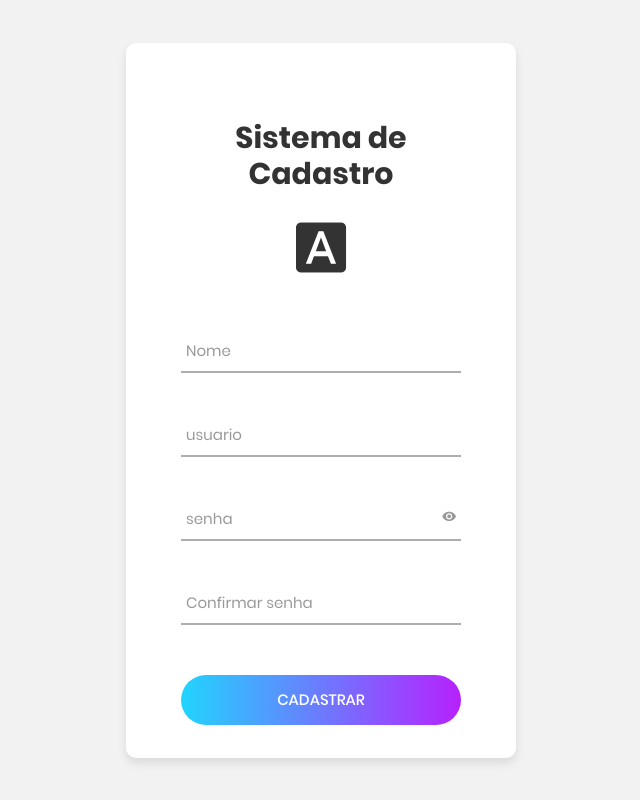
After one commit to caiquezogbi/Sistema-login, a PHP site: page /cadastro.php in a window 1280 px wide. The commit adds this page. Shown: the whole page, without its empty margins (319-959 px from the left). Run offline with PHP 8.4, Linux system fonts and the light colour scheme.

Commit message:
sistema de login e cadastro

```diff
--- a/banco de dados.txt
+++ b/banco de dados.txt
@@ -11,6 +11,9 @@ CREATE TABLE `login`.`usuario` (
   `usuario_id` INT NOT NULL AUTO_INCREMENT,
   `usuario` VARCHAR(200) NOT NULL,
   `senha` VARCHAR(32) NOT NULL,
+  `nome` VARCHAR(100) NOT NULL,
+  `data_cadastro` DATATIME NOT NULL,
+
   PRIMARY KEY (`usuario_id`));
 
 
--- /dev/null
+++ b/cadastro.php
@@ -0,0 +1,197 @@
+<?php
+session_start();
+?>
+
+<!DOCTYPE html>
+<html>
+
+<head>
+    <meta charset="utf-8">
+    <meta http-equiv="X-UA-Compatible" content="IE=edge">
+    <meta name="viewport" content="width=device-width, initial-scale=1">
+    <title>Sistema de Cadastro - PHP + MySQL</title>
+    <link href="https://fonts.googleapis.com/css?family=Open+Sans:300,400,700" rel="stylesheet">
+    <link rel="stylesheet" href="css/style.css">
+
+
+    <meta name="viewport" content="width=device-width, initial-scale=1">
+    <!--===============================================================================================-->
+    <link rel="icon" type="image/png" href="images/icons/favicon.ico" />
+    <!--===============================================================================================-->
+    <link rel="stylesheet" type="text/css" href="vendor/bootstrap/css/bootstrap.min.css">
+    <!--===============================================================================================-->
+    <link rel="stylesheet" type="text/css" href="fonts/font-awesome-4.7.0/css/font-awesome.min.css">
+    <!--===============================================================================================-->
+    <link rel="stylesheet" type="text/css" href="fonts/iconic/css/material-design-iconic-font.min.css">
+    <!--===============================================================================================-->
+    <link rel="stylesheet" type="text/css" href="vendor/animate/animate.css">
+    <!--===============================================================================================-->
+    <link rel="stylesheet" type="text/css" href="vendor/css-hamburgers/hamburgers.min.css">
+    <!--===============================================================================================-->
+    <link rel="stylesheet" type="text/css" href="vendor/animsition/css/animsition.min.css">
+    <!--===============================================================================================-->
+    <link rel="stylesheet" type="text/css" href="vendor/select2/select2.min.css">
+    <!--===============================================================================================-->
+    <link rel="stylesheet" type="text/css" href="vendor/daterangepicker/daterangepicker.css">
+    <!--===============================================================================================-->
+    <link rel="stylesheet" type="text/css" href="css/util.css">
+    <link rel="stylesheet" type="text/css" href="css/main.css">
+    <!--===============================================================================================-->
+
+
+</head>
+
+<body>
+
+
+
+    <div class="limiter">
+        <div class="container-login100">
+            <div class="wrap-login100">
+
+
+
+                <form class="login100-form validate-form" action="cadastrar.php" method="POST">
+
+
+                    <span class="login100-form-title p-b-26">
+                        Sistema de Cadastro
+                    </span>
+                    <span class="login100-form-title p-b-48">
+                        <i class="zmdi zmdi-font"></i>
+                    </span>
+
+
+
+
+
+
+                    <div class="wrap-input100 validate-input" data-validate="Valid email is: a@b.c">
+                        <input class="input100" type="text" name="nome">
+                        <span class="focus-input100" data-placeholder="Nome"></span>
+                    </div>
+
+                    <div class="wrap-input100 validate-input" data-validate="Valid email is: a@b.c">
+                        <input class="input100" type="text" name="usuario">
+                        <span class="focus-input100" data-placeholder="usuario"></span>
+                    </div>
+
+
+
+                    <div class="wrap-input100 validate-input" data-validate="Enter password">
+                        <span class="btn-show-pass">
+                            <i class="zmdi zmdi-eye"></i>
+                        </span>
+                        <input class="input100" type="password" name="senha">
+                        <span class="focus-input100" data-placeholder="senha"></span>
+                    </div>
+
+
+                    <div class="wrap-input100 validate-input" data-validate="Enter password">
+                        </span>
+                        <input class="input100" type="password" name="confirma_senha">
+                        <span class="focus-input100" data-placeholder="Confirmar senha"></span>
+                    </div>
+
+
+
+                    <?php
+                    if ($_POST) {
+                        $senha          = $_POST['senha'];
+                        $senhaConfirma  = $_POST['senha_confirma'];
+                        if ($senha == "") {
+                            $mensagem = "<span class='aviso'><b>Aviso</b>: Senha não foi alterada!</span>";
+                        } else if ($senha == $senhaConfirma) {
+                            $mensagem = "<span class='sucesso'><b>Sucesso</b>: As senhas são iguais: " . $senha . "</span>";
+                        } else {
+                            $mensagem = "<span class='erro'><b>Erro</b>: As senhas não conferem!</span>";
+                        }
+                        echo "<p id='mensagem'>" . $mensagem . "</p>";
+                    }
+                    ?>
+
+
+                    <div class="container-login100-form-btn">
+                        <div class="wrap-login100-form-btn">
+                            <div class="login100-form-bgbtn"></div>
+                            <button class="login100-form-btn">
+                                Cadastrar
+                            </button>
+                        </div>
+                    </div>
+
+                    <?php
+                    if (isset($_SESSION['status_cadastro'])) :
+                    ?>
+                        <div class="text-center p-t-115">
+                            <span class="txt1">
+                                <p>Cadastro efetuado!</p>
+                                <p>Faça login informando o seu usuário e senha <a href="login.php">AQUI</a></p>
+                            </span>
+                        </div>
+                    <?php
+                    endif;
+                    unset($_SESSION['status_cadastro']);
+                    ?>
+
+                    <?php
+                    if (isset($_SESSION['usuario_existe'])) :
+                    ?>
+                        <div class="text-center p-t-115">
+                            <span class="txt1">
+                                <p>O usuário escolhido já existe. Informe outro e tente novamente.</p>
+                            </span>
+                        </div>
+                    <?php
+                    endif;
+                    unset($_SESSION['usuario_existe']);
+                    ?>
+
+
+                </form>
+
+            </div>
+        </div>
+    </div>
+
+
+
+
+
+
+
+    <div id="dropDownSelect1"></div>
+
+    <!--===============================================================================================-->
+    <script src="vendor/jquery/jquery-3.2.1.min.js"></script>
+    <!--===============================================================================================-->
+    <script src="vendor/animsition/js/animsition.min.js"></script>
+    <!--===============================================================================================-->
+    <script src="vendor/bootstrap/js/popper.js"></script>
+    <script src="vendor/bootstrap/js/bootstrap.min.js"></script>
+    <!--===============================================================================================-->
+    <script src="vendor/select2/select2.min.js"></script>
+    <!--===============================================================================================-->
+    <script src="vendor/daterangepicker/moment.min.js"></script>
+    <script src="vendor/daterangepicker/daterangepicker.js"></script>
+    <!--===============================================================================================-->
+    <script src="vendor/countdowntime/countdowntime.js"></script>
+    <!--===============================================================================================-->
+    <script src="js/main.js"></script>
+
+
+
+
+
+
+
+
+
+
+</body>
+
+
+
+
+
+</html>
--- a/index.php
+++ b/index.php
@@ -46,6 +46,10 @@ session_start();
 	<div class="limiter">
 		<div class="container-login100">
 			<div class="wrap-login100">
+
+
+
+
 				<form class="login100-form validate-form" action="login.php" method="POST">
 					<span class="login100-form-title p-b-26">
 						BEM-VINDO
@@ -95,7 +99,7 @@ session_start();
 							Não tenho uma conta?
 						</span>
 
-						<a class="txt2" href="#">
+						<a class="txt2" href="cadastro.php">
 							Cadastre-se
 						</a>
 					</div>
```
Also changed, not shown: cadastrar.php (added, +36 -0 lines).
